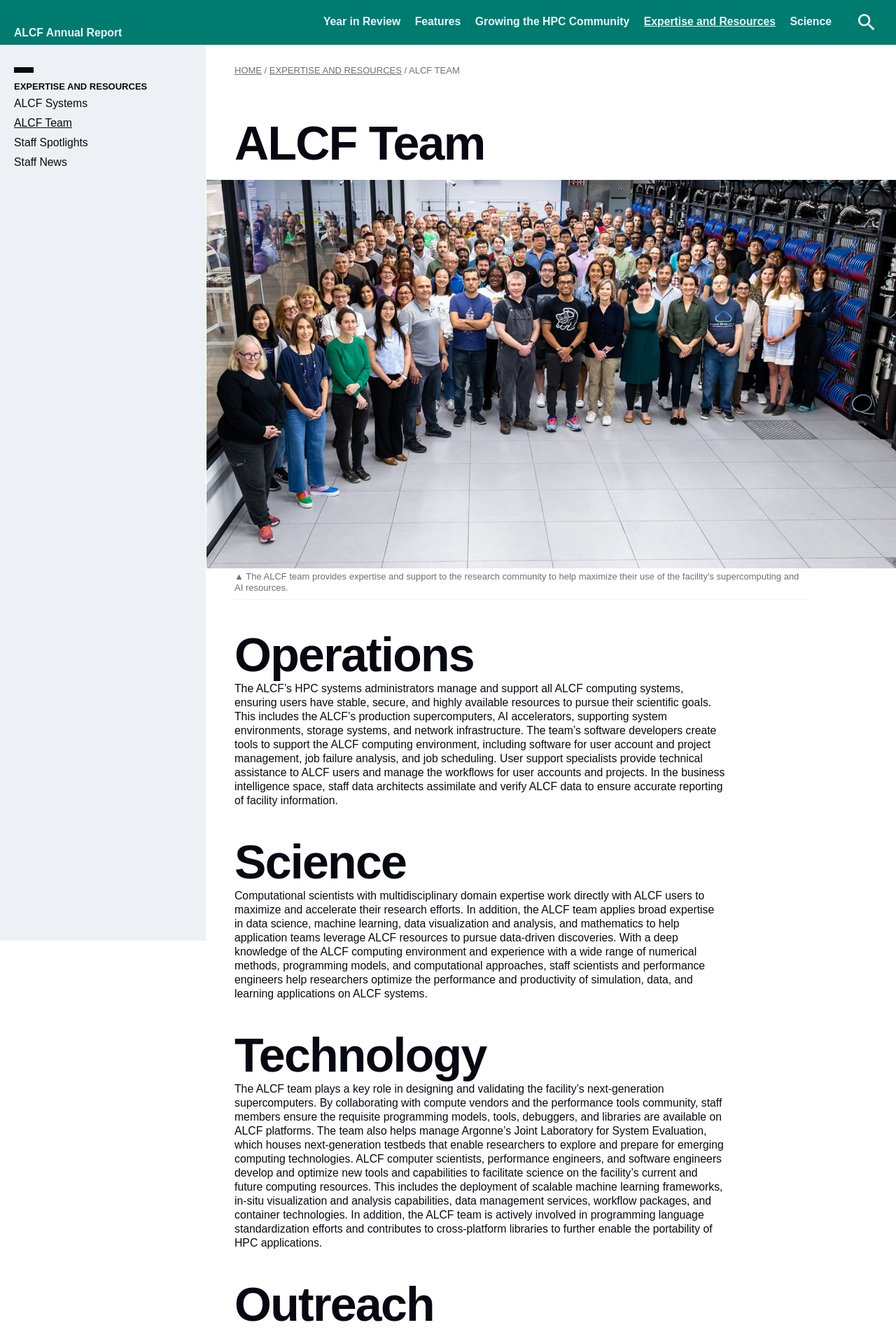
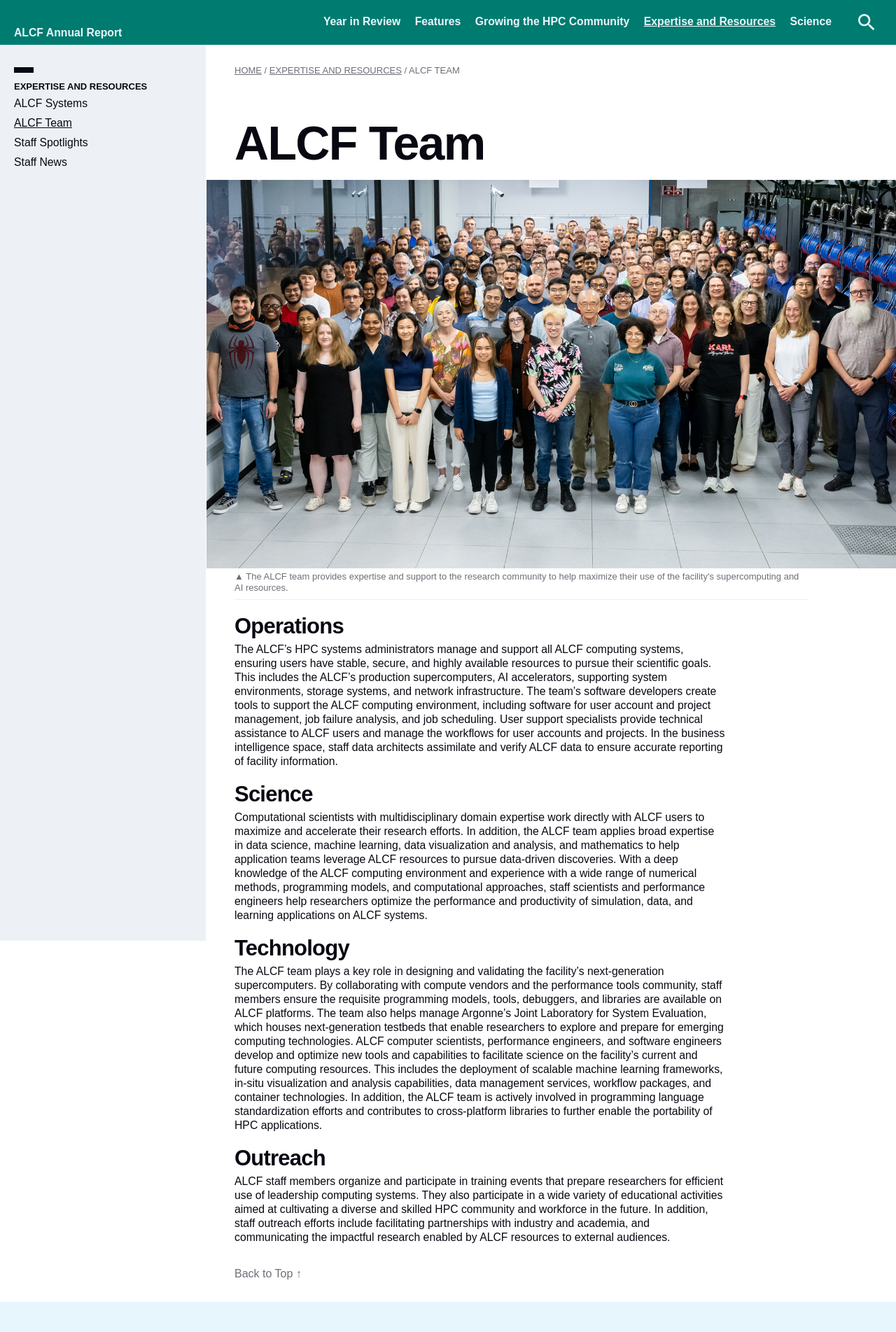
Before and after one commit to argonne-lcf/AR2024, a Jekyll site: the page built from 04_expertise-and-resources/team.md, in a window 1280 px wide. Shown: the top 1903 px of the page at 70% size. Built offline with Jekyll 4.4.1, drawn with Linux system fonts in a browser that asks for light colours; some web fonts are replaced.

Commit message:
team img

```diff
--- a/04_expertise-and-resources/team.md
+++ b/04_expertise-and-resources/team.md
@@ -5,20 +5,20 @@ theme: white
 permalink: expertise-and-resources/team
 
 title: ALCF Team
-hero-img-source: "ALCFteam-Aurora.jpg"
+hero-img-source: "ALCF_Team.jpg"
 hero-img-caption: "The ALCF team provides expertise and support to the research community to help maximize their use of the facility's supercomputing and AI resources."
 
 aside: team.md
 ---
 
-# Operations
+## Operations
 The ALCF’s HPC systems administrators manage and support all ALCF computing systems, ensuring users have stable, secure, and highly available resources to pursue their scientific goals. This includes the ALCF’s production supercomputers, AI accelerators, supporting system environments, storage systems, and network infrastructure. The team’s software developers create tools to support the ALCF computing environment, including software for user account and project management, job failure analysis, and job scheduling. User support specialists provide technical assistance to ALCF users and manage the workflows for user accounts and projects. In the business intelligence space, staff data architects assimilate and verify ALCF data to ensure accurate reporting of facility information.
 
-# Science
+## Science
 Computational scientists with multidisciplinary domain expertise work directly with ALCF users to maximize and accelerate their research efforts. In addition, the ALCF team applies broad expertise in data science, machine learning, data visualization and analysis, and mathematics to help application teams leverage ALCF resources to pursue data-driven discoveries. With a deep knowledge of the ALCF computing environment and experience with a wide range of numerical methods, programming models, and computational approaches, staff scientists and performance engineers help researchers optimize the performance and productivity of simulation, data, and learning applications on ALCF systems.
 
-# Technology
+## Technology
 The ALCF team plays a key role in designing and validating the facility’s next-generation supercomputers. By collaborating with compute vendors and the performance tools community, staff members ensure the requisite programming models, tools, debuggers, and libraries are available on ALCF platforms. The team also helps manage Argonne’s Joint Laboratory for System Evaluation, which houses next-generation testbeds that enable researchers to explore and prepare for emerging computing technologies. ALCF computer scientists, performance engineers, and software engineers develop and optimize new tools and capabilities to facilitate science on the facility’s current and future computing resources. This includes the deployment of scalable machine learning frameworks, in-situ visualization and analysis capabilities, data management services, workflow packages, and container technologies. In addition, the ALCF team is actively involved in programming language standardization efforts and contributes to cross-platform libraries to further enable the portability of HPC applications.
 
-# Outreach
+## Outreach
 ALCF staff members organize and participate in training events that prepare researchers for efficient use of leadership computing systems. They also participate in a wide variety of educational activities aimed at cultivating a diverse and skilled HPC community and workforce in the future. In addition, staff outreach efforts include facilitating partnerships with industry and academia, and communicating the impactful research enabled by ALCF resources to external audiences.
--- a/_includes/asides/team.md
+++ b/_includes/asides/team.md
@@ -1,4 +1,4 @@
-# ALCF Staff Numbers
+## ALCF Staff Numbers
 
 {%	include txt-fig.html
 	figure-1 = "128"
```
Also changed, not shown: 04_expertise-and-resources/ALCF_bestPaper.jpg (deleted), assets/images/ALCF_Team.jpg (added), assets/images/ALCF_bestPaper.jpg, assets/images/ALCFteam-Aurora-1.jpg (added), 10 other files.
